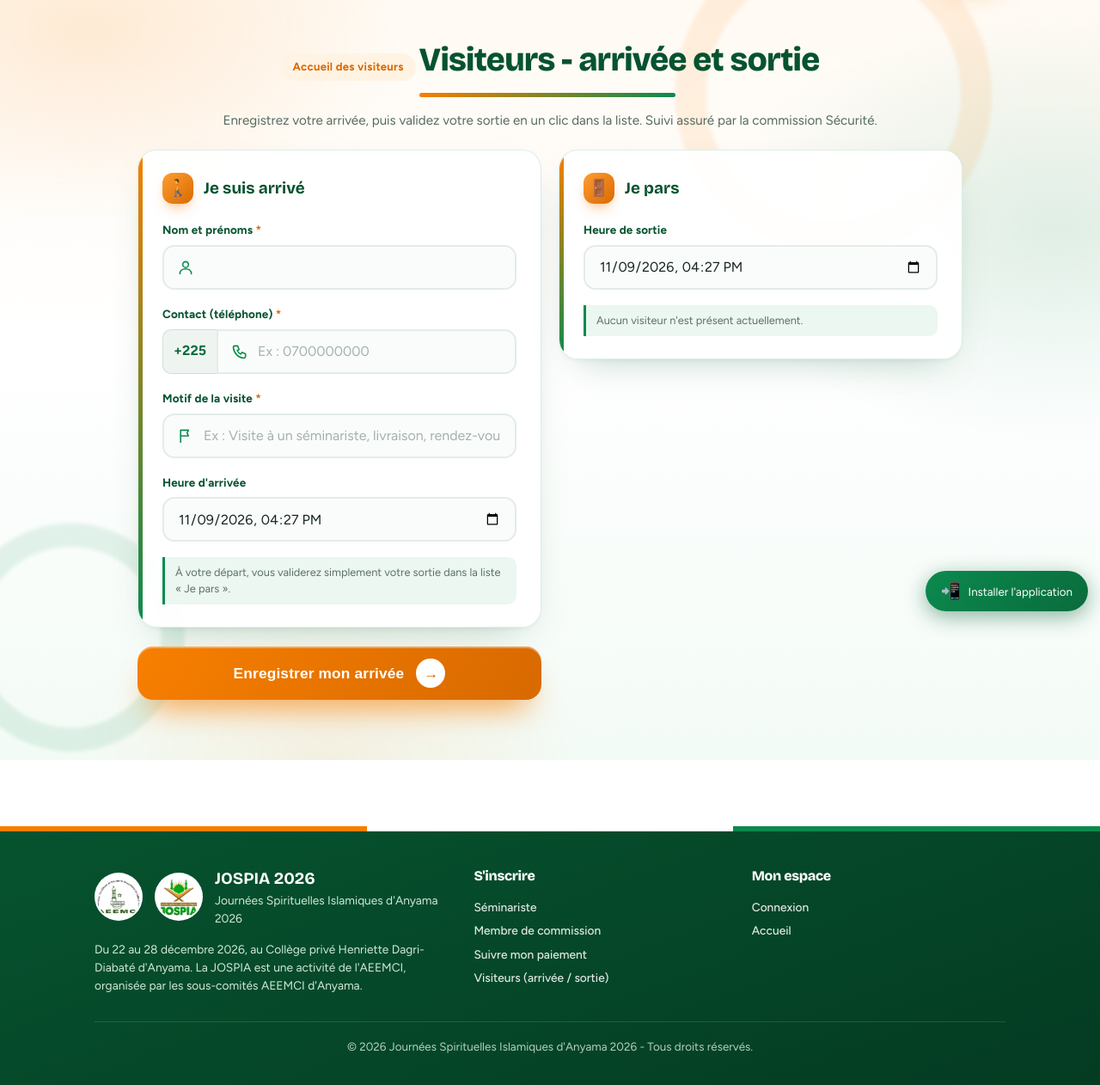
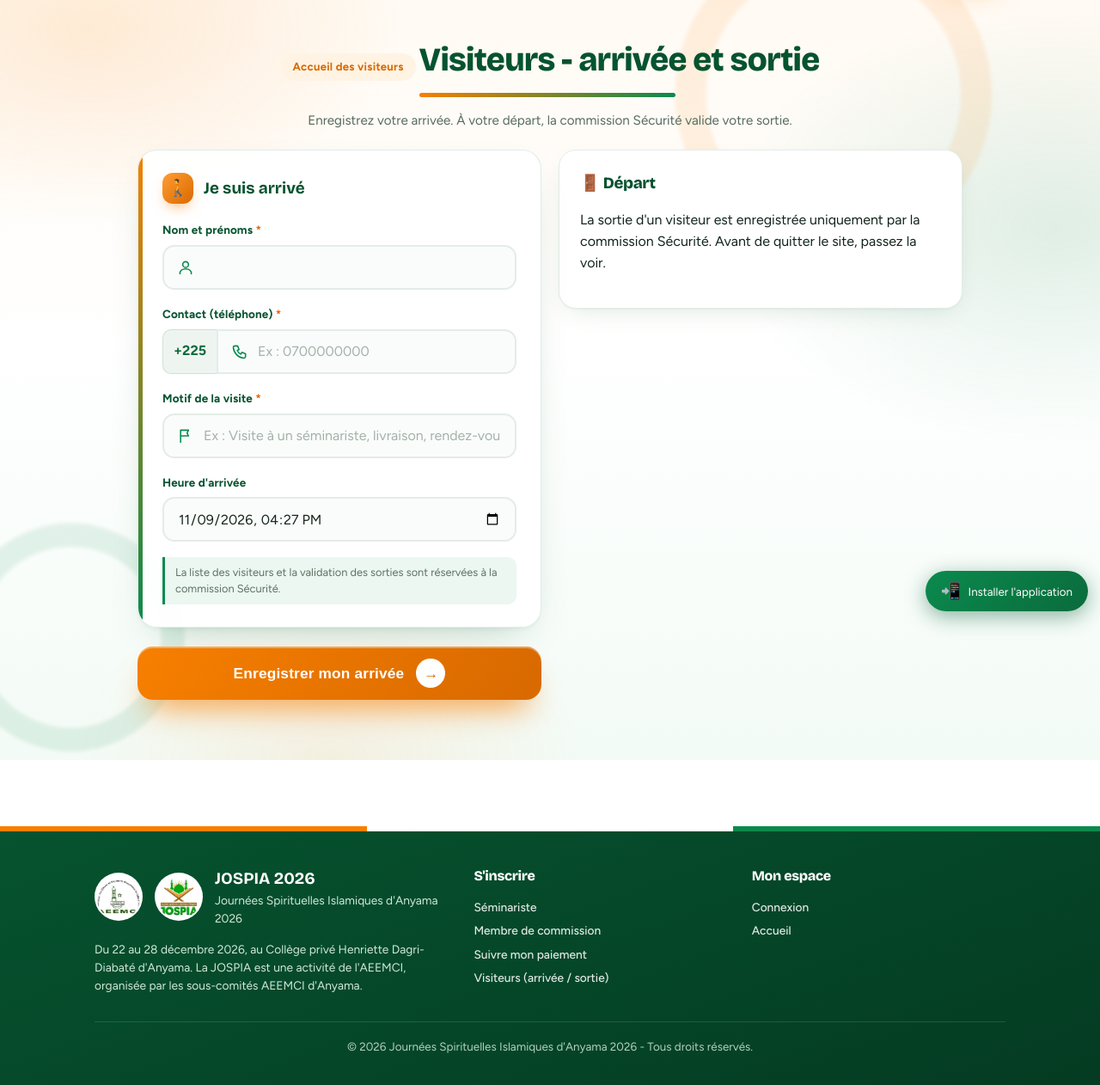
Before and after one commit to Sere-ali/jospia2026, a PHP site: page /jospia2026/visiteur in a window 1280 px wide. Shown: the part 75-1337 px from the top of the page at 86% size. Run offline with PHP 8.4, Linux system fonts and the light colour scheme; data comes from the database, SQL or seed files in the repository; data that the repository does not hold is empty.

Commit message:
Visiteurs : liste et validation des sorties réservées à la commission Sécurité et au super admin
Co-Authored-By: Claude Sonnet 5.5 <noreply@anthropic.com>
Claude-Session: https://claude.ai/code/session_01KoR57eyK1Tu3mM4eFj1smP

```diff
--- a/includes/admin_nav.php
+++ b/includes/admin_nav.php
@@ -39,7 +39,9 @@ else { $urlRetour = BASE_URL . (estAdmin() ? '/admin/dashboard' : '/admin/commis
         <a href="<?= BASE_URL ?>/admin/administration" class="btn btn-sm <?= $dansAdministration ? 'btn-primaire' : 'btn-or' ?>">🗂️ Administration</a>
         <a href="<?= BASE_URL ?>/finance/paiements" class="btn btn-sm <?= $dansFinance ? 'btn-primaire' : 'btn-outline' ?>">💰 Commission finance</a>
         <a href="<?= BASE_URL ?>/admin/commission_scientifique" class="btn btn-sm <?= $dansScientifique ? 'btn-primaire' : 'btn-outline' ?>">🔬 Commission scientifique</a>
+        <?php if (estSecurite()): ?>
         <a href="<?= BASE_URL ?>/securite/visiteurs" class="btn btn-sm <?= strpos($_SERVER['PHP_SELF'], '/securite/') !== false ? 'btn-primaire' : 'btn-outline' ?>">🛡️ Commission sécurité</a>
+        <?php endif; ?>
         <a href="<?= BASE_URL ?>/admin/comite_manageriale" class="btn btn-sm <?= in_array($pageAdmin, ['comite_manageriale.php','rapports.php','sorties_mg.php'], true) ? 'btn-primaire' : 'btn-or' ?>">👔 Comité managérial</a>
         <?php if (estSuperAdmin()): ?>
             <a href="<?= BASE_URL ?>/admin/liens" class="btn btn-sm <?= $pageAdmin==='liens.php'?'btn-primaire':'btn-or' ?>">🔗 Liens</a>
--- a/includes/auth.php
+++ b/includes/auth.php
@@ -95,13 +95,13 @@ function estFinance() {
     return $u && in_array($u['role'], ['finance', 'admin', 'superadmin'], true);
 }
 
-/** Commission sécurité : gestion des visiteurs (membres de la commission SÉCURITÉ, admins, super admin). */
+/** Commission sécurité : gestion des visiteurs (uniquement les membres de la commission SÉCURITÉ et le super admin). */
 function estSecurite() {
     static $cache = null;
     if ($cache !== null) return $cache;
     $u = utilisateurCourant();
     if (!$u) return $cache = false;
-    if (in_array($u['role'], ['admin', 'superadmin', 'securite'], true)) return $cache = true;
+    if (in_array($u['role'], ['superadmin', 'securite'], true)) return $cache = true;
     if ($u['role'] === 'membre' && !empty($u['membre_id'])) {
         global $pdo;
         $st = $pdo->prepare("SELECT commission FROM membres_commission WHERE id = ?");
--- a/visiteur.php
+++ b/visiteur.php
@@ -20,34 +20,16 @@ if ($_SERVER['REQUEST_METHOD'] === 'POST') {
         $st = $pdo->prepare("SELECT heure_arrivee FROM visiteurs WHERE contact = ? AND heure_sortie IS NULL ORDER BY heure_arrivee DESC LIMIT 1");
         $st->execute([$contact]);
         if ($ouverte = $st->fetchColumn()) {
-            $erreurs[] = "Une visite est déjà en cours pour ce numéro (arrivée le " . dateHeureAffiche($ouverte) . "). Validez d'abord sa sortie dans « Je pars ».";
+            $erreurs[] = "Une visite est déjà en cours pour ce numéro (arrivée le " . dateHeureAffiche($ouverte) . "). La commission Sécurité doit d'abord enregistrer sa sortie.";
         }
         if (!$erreurs) {
             $pdo->prepare("INSERT INTO visiteurs (nom_prenoms, contact, motif, heure_arrivee) VALUES (?,?,?,?)")->execute([$nom, $contact, $motif, $arrivee]);
-            $succes = "Arrivée enregistrée à " . dateHeureAffiche($arrivee) . ". À votre départ, trouvez votre nom dans « Je pars » et validez votre sortie.";
-            $_POST = [];
-        }
-    }
-    if ($mode === 'sortie') {
-        $erreurs = [];
-        $idV = (int)($_POST['id'] ?? 0);
-        $sortie = dateHeureSaisie($_POST['heure_sortie'] ?? '') ?: date('Y-m-d H:i:s');
-        $st = $pdo->prepare("SELECT id, nom_prenoms, heure_arrivee FROM visiteurs WHERE id = ? AND heure_sortie IS NULL");
-        $st->execute([$idV]);
-        $v = $st->fetch();
-        if (!$v) {
-            $erreurs[] = "Cette visite n'est plus en cours.";
-        } elseif (strtotime($sortie) < strtotime($v['heure_arrivee'])) {
-            $erreurs[] = "L'heure de sortie ne peut pas être avant l'heure d'arrivée (" . dateHeureAffiche($v['heure_arrivee']) . ").";
-        } else {
-            $pdo->prepare("UPDATE visiteurs SET heure_sortie = ? WHERE id = ?")->execute([$sortie, $v['id']]);
-            $succes = "Sortie enregistrée pour " . $v['nom_prenoms'] . " à " . dateHeureAffiche($sortie) . ". Merci de votre visite !";
+            $succes = "Arrivée enregistrée à " . dateHeureAffiche($arrivee) . ". À votre départ, présentez-vous à la commission Sécurité : elle validera votre sortie.";
             $_POST = [];
         }
     }
 }
 $maintenant = date('Y-m-d\TH:i');
-$presents = $pdo->query("SELECT id, nom_prenoms, motif, heure_arrivee FROM visiteurs WHERE heure_sortie IS NULL ORDER BY heure_arrivee DESC LIMIT 200")->fetchAll();
 ?>
 <section class="section form-page">
 <div class="container"><?= programmeBandeau($pdo) ?></div>
@@ -55,7 +37,7 @@ $presents = $pdo->query("SELECT id, nom_prenoms, motif, heure_arrivee FROM visit
         <div class="section-titre form-titre" style="text-align:center;">
             <span class="eyebrow">Accueil des visiteurs</span>
             <h2>Visiteurs - arrivée et sortie</h2>
-            <p class="form-intro">Enregistrez votre arrivée, puis validez votre sortie en un clic dans la liste. Suivi assuré par la commission Sécurité.</p>
+            <p class="form-intro">Enregistrez votre arrivée. À votre départ, la commission Sécurité valide votre sortie.</p>
         </div>
 
         <?php foreach ($erreurs as $err): ?><div class="alert alert-erreur"><?= e($err) ?></div><?php endforeach; ?>
@@ -74,50 +56,16 @@ $presents = $pdo->query("SELECT id, nom_prenoms, motif, heure_arrivee FROM visit
                         <input type="text" name="motif" required maxlength="255" placeholder="Ex : Visite à un séminariste, livraison, rendez-vous..." value="<?= e($mode === 'arrivee' ? ($_POST['motif'] ?? '') : '') ?>"></div>
                     <div class="form-group"><label>Heure d'arrivée</label>
                         <input type="datetime-local" name="heure_arrivee" value="<?= e($maintenant) ?>"></div>
-                    <div class="help-text">À votre départ, vous validerez simplement votre sortie dans la liste « Je pars ».</div>
+                    <div class="help-text">La liste des visiteurs et la validation des sorties sont réservées à la commission Sécurité.</div>
                 </fieldset>
                 <button type="submit" class="btn btn-primaire btn-block btn-envoi"><span>Enregistrer mon arrivée</span><i aria-hidden="true">→</i></button>
             </form>
 
-            <form method="post" class="form-pro" novalidate data-ajax>
-                <input type="hidden" name="mode" value="sortie">
-                <fieldset>
-                    <legend data-ico="🚪">Je pars</legend>
-                    <div class="form-group"><label>Heure de sortie</label>
-                        <input type="datetime-local" name="heure_sortie" value="<?= e($maintenant) ?>"></div>
-                    <div data-live="presents">
-                    <?php if ($presents): ?>
-                        <div class="form-group"><label>Trouvez votre nom, puis validez votre sortie</label>
-                            <input type="text" id="filtre-visiteurs" placeholder="Rechercher mon nom..." autocomplete="off"></div>
-                        <div class="liste-sortie">
-                            <?php foreach ($presents as $v): ?>
-                                <div class="ligne-sortie" data-nom="<?= e(mb_strtolower($v['nom_prenoms'], 'UTF-8')) ?>">
-                                    <div><strong><?= e($v['nom_prenoms']) ?></strong>
-                                        <small>Arrivé à <?= e(dateHeureAffiche($v['heure_arrivee'])) ?><?= $v['motif'] !== '' ? ' · ' . e($v['motif']) : '' ?></small></div>
-                                    <button type="submit" name="id" value="<?= (int)$v['id'] ?>" class="btn btn-sm btn-or">Valider ma sortie</button>
-                                </div>
-                            <?php endforeach; ?>
-                        </div>
-                    <?php else: ?>
-                        <div class="help-text">Aucun visiteur n'est présent actuellement.</div>
-                    <?php endif; ?>
-                    </div>
-                </fieldset>
-            </form>
+            <div class="carte">
+                <h3>🚪 Départ</h3>
+                <p>La sortie d'un visiteur est enregistrée uniquement par la commission Sécurité. Avant de quitter le site, passez la voir.</p>
+            </div>
         </div>
     </div>
 </section>
-<script>
-(function () {
-    function filtrer() {
-        var champ = document.getElementById('filtre-visiteurs');
-        var q = champ ? champ.value.trim().toLowerCase() : '';
-        document.querySelectorAll('.ligne-sortie').forEach(function (l) {
-            l.style.display = (!q || l.getAttribute('data-nom').indexOf(q) !== -1) ? '' : 'none';
-        });
-    }
-    document.addEventListener('input', function (e) { if (e.target && e.target.id === 'filtre-visiteurs') filtrer(); });
-    document.addEventListener('jos:maj', filtrer);
-})();
-</script>
 <?php require_once __DIR__ . '/includes/footer.php'; ?>
```
